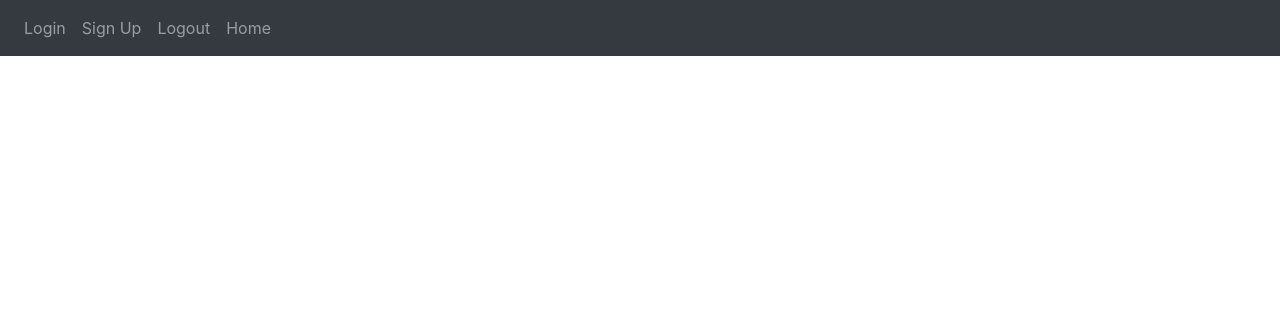
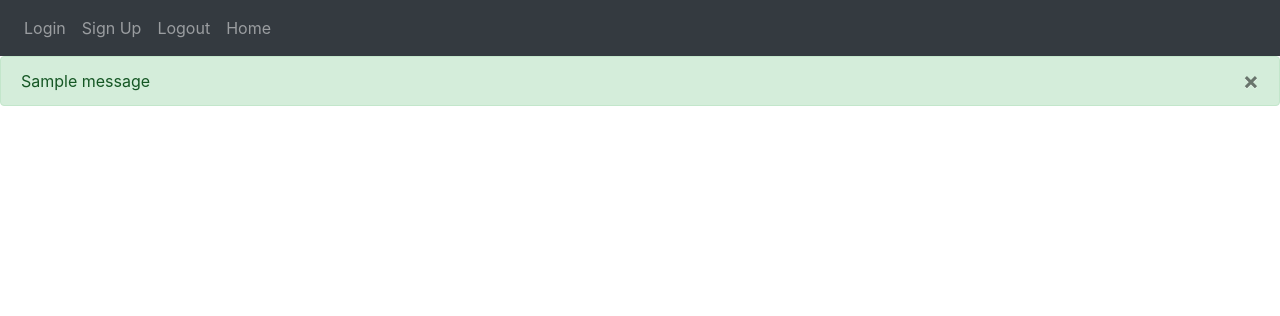
Before and after one commit to someonebear/flask-template, a Flask app: page / in a window 1280 px wide. Shown: the top 316 px of the page. Run offline with Flask 2, Linux system fonts and the light colour scheme; one stand-in notice (Sample message) is shown; some libraries are stand-ins or nearby versions.

Commit message:
Add field checking. Add error message flash

```diff
--- a/website/templates/base.html
+++ b/website/templates/base.html
@@ -37,7 +37,24 @@
       </div>
     </nav>
 
-    {% with messages = get_flashed_messages(with_categories=true)%} {%endwith%}
+    {% with messages = get_flashed_messages(with_categories=true)%} {% if
+    messages %} {%for category, message in messages %} {% if category == 'error'
+    %}
+
+    <div class="alert alert-danger alert-dismissable fade show" role="alert">
+      {{message}}
+      <button type="button" class="close" data-dismiss="alert">
+        <span aria-hidden="true">&times;</span>
+      </button>
+    </div>
+    {%else%}
+    <div class="alert alert-success alert-dismissable fade show" role="alert">
+      {{message}}
+      <button type="button" class="close" data-dismiss="alert">
+        <span aria-hidden="true">&times;</span>
+      </button>
+    </div>
+    {%endif%} {%endfor%} {%endif%} {%endwith%}
 
     <div class="container">{% block content %} {% endblock %}</div>
     <script
```
Also changed, not shown: website/auth.py (+5 -2 lines).
